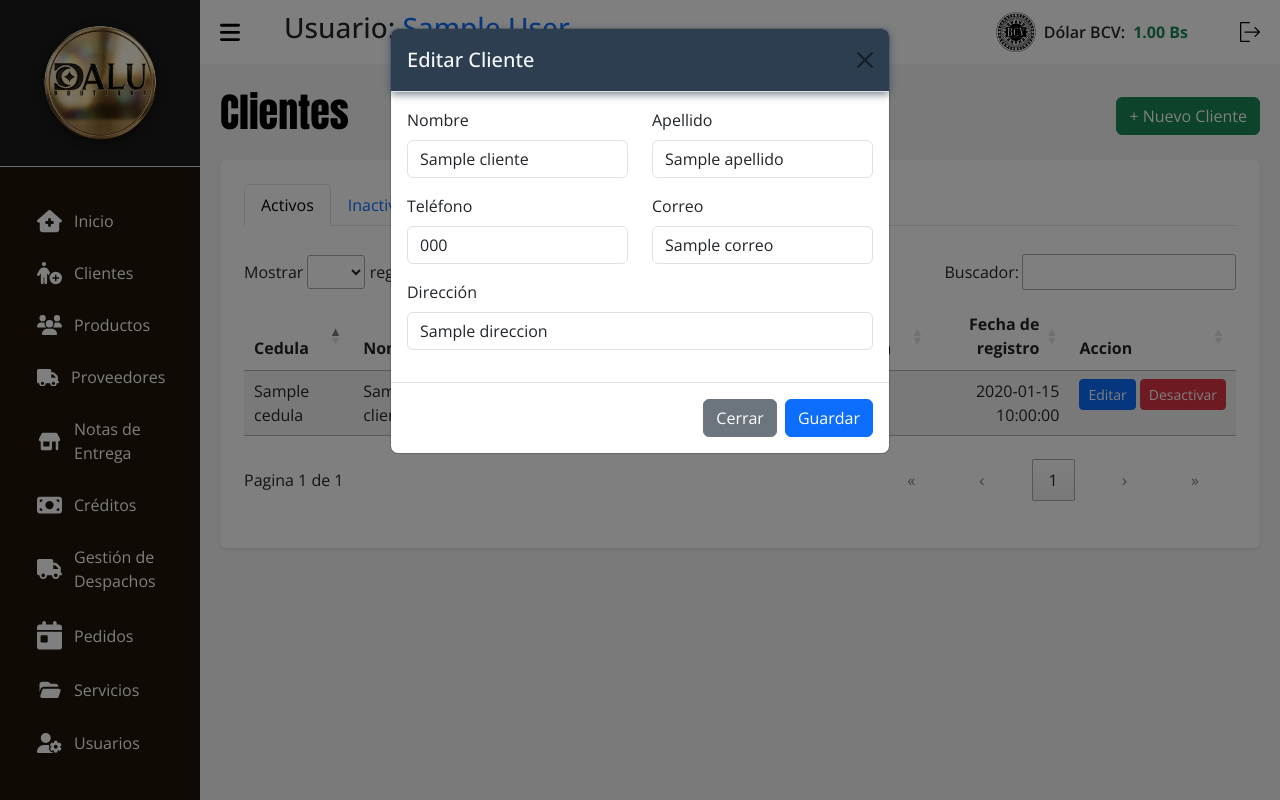
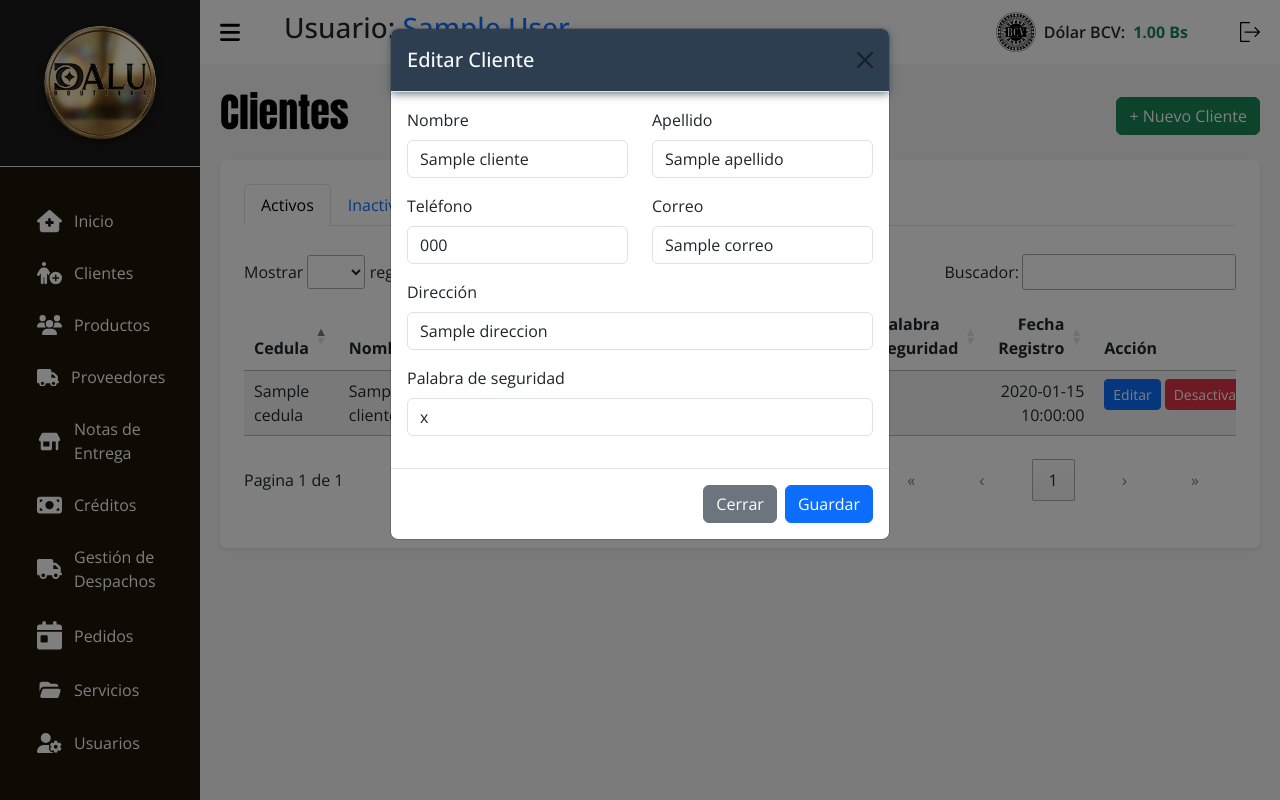
Before and after one commit to jaxelperdomo1811-dot/dalu, a PHP site: template src/Views/V_cliente.php in a window 1280 px wide, after a click on "Editar". Run offline with PHP 8.4, Linux system fonts and the light colour scheme; the visitor is signed in with stand-in values (Sample User, id 1); the template is opened without the code that fills it: most values are stand-ins (such as "Sample title", 1, 10 or a date in 2020); some libraries are stand-ins or nearby versions.

Commit message:
1,1.1,1.2,1.3 de las correciones listas

```diff
--- a/src/Views/V_Proveedores.php
+++ b/src/Views/V_Proveedores.php
@@ -73,7 +73,7 @@
                                             <th scope="col">Apellido</th>
                                             <th scope="col">Razon social</th>
                                             <th scope="col">RIF</th>
-                                            <th scope="col">Documento de identidad</th>
+                                            <th scope="col">Documento identidad</th>
                                             <th scope="col">Teléfono</th>
                                             <th scope="col">Teléfono 2</th>
                                             <th scope="col">Email</th>
@@ -198,9 +198,9 @@
                                             <th scope="col">Apellido</th>
                                             <th scope="col">Razon social</th>
                                             <th scope="col">RIF</th>
-                                            <th scope="col">Documento de identidad</th>
+                                            <th scope="col">Documento identidad</th>
                                             <th scope="col">Teléfono</th>
-                                            <th scope="col">Teléfono 2 </th>
+                                            <th scope="col">Teléfono 2</th>
                                             <th scope="col">Email</th>
                                             <th scope="col">Dirección</th>
                                             <th scope="col">Acción</th>
--- a/src/Views/V_cliente.php
+++ b/src/Views/V_cliente.php
@@ -56,10 +56,11 @@
                                     <th scope="col">Nombre</th>
                                     <th scope="col">Apellido</th>
                                     <th scope="col">Correo</th>
-                                    <th scope="col">Telefono</th>
+                                    <th scope="col">Teléfono</th>
                                     <th scope="col">Dirección</th>
-                                    <th scope="col">Fecha de registro</th>
-                                    <th scope="col">Accion</th>
+                                    <th scope="col">Palabra Seguridad</th>
+                                    <th scope="col">Fecha Registro</th>
+                                    <th scope="col">Acción</th>
                                 </tr>
                             </thead>
                             <tbody>
@@ -71,6 +72,7 @@
                                         <td><?php echo $c['correo']; ?></td>
                                         <td><?php echo $c['telefono']; ?></td>
                                         <td><?php echo $c['direccion']; ?></td>
+                                        <td><?php echo $c['palabra_secreta']; ?></td>
                                         <td><?php echo $c['fecha_registro']; ?></td>
                                         <td class="text-nowrap">
                                             <div class="d-flex gap-1">
@@ -125,6 +127,12 @@
                                                                 <input type="text" minlength="5" maxlength="25" name="direccion" class="form-control" id="direccion_<?= $c['id'] ?>" title="Entre 5 y 25 caracteres" placeholder="Dirección" value="<?php echo $c['direccion'] ?>" required />
                                                             </div>
                                                         </div>
+                                                        <div class="row mb-3">
+                                                            <div class="col-md-12">
+                                                                <label for="palabra_secreta_<?= $c['id'] ?>" class="form-label">Palabra de seguridad</label>
+                                                                <input type="text" minlength="5" maxlength="25" name="palabra_secreta" class="form-control" id="palabra_secreta_<?= $c['id'] ?>" title="Entre 5 y 25 caracteres" placeholder="Palabra de seguridad" value="<?php echo $c ['palabra_secreta'] ?>" />
+                                                            </div>
+                                                        </div>
                                                     </div>
                                                     <div class="modal-footer">
                                                         <button type="button" class="btn btn-secondary" data-bs-dismiss="modal">Cerrar</button>
@@ -169,10 +177,11 @@
                                     <th scope="col">Nombre</th>
                                     <th scope="col">Apellido</th>
                                     <th scope="col">Correo</th>
-                                    <th scope="col">Telefono</th>
+                                    <th scope="col">Teléfono</th>
                                     <th scope="col">Dirección</th>
-                                    <th scope="col">Fecha de registro</th>
-                                    <th scope="col">Accion</th>
+                                    <th scope="col">Palabra Seguridad</th>
+                                    <th scope="col">Fecha Registro</th>
+                                    <th scope="col">Acción</th>
                                 </tr>
                             </thead>
                             <tbody>
@@ -184,6 +193,7 @@
                                         <td><?php echo $cIN['correo']; ?></td>
                                         <td><?php echo $cIN['telefono']; ?></td>
                                         <td><?php echo $cIN['direccion']; ?></td>
+                                        <td><?php echo $cIN['palabra_secreta']; ?></td>
                                         <td><?php echo $cIN['fecha_registro']; ?></td>
                                         <td class="text-nowrap">
                                             <div class="d-flex gap-1">
@@ -236,6 +246,12 @@
                                                             <div class="col-md-12">
                                                                 <label for="direccion_in_<?= $cIN['id'] ?>" class="form-label">Dirección</label>
                                                                 <input type="text" minlength="5" maxlength="25" name="direccion" class="form-control" id="direccion_in_<?= $cIN['id'] ?>" title="Entre 5 y 25 caracteres" placeholder="Dirección" value="<?php echo $cIN['direccion'] ?>" required />
+                                                            </div>
+                                                        </div>
+                                                        <div class="row mb-3">
+                                                            <div class="col-md-12">
+                                                                <label for="palabra_secreta_in_<?= $cIN['id'] ?>" class="form-label">Palabra Secreta</label>
+                                                                <input type="text" minlength="5" maxlength="20" name="palabra_secreta" class="form-control" id="palabra_secreta_in_<?= $cIN['id'] ?>" title="Entre 5 y 20 caracteres" placeholder="Palabra Secreta" value="<?php echo $cIN['palabra_secreta'] ?>" required />
                                                             </div>
                                                         </div>
                                                     </div>
@@ -295,8 +311,8 @@
                         </select>
                     </div>
                     <div class="col-md-7">
-                        <label for="cedula" class="form-label">Cédula</label>
-                        <input type="text" class="form-control" pattern="[0-9]{6,8}" title="Solo números, entre 6 y 8 caracteres" name="cedula" id="cedula" placeholder="Número de Cédula" required />
+                        <label for="cedula" class="form-label">Documento</label>
+                        <input type="number" class="form-control" pattern="[0-9]{6,10}" minlength="6"    maxlength="10" title="Solo números, entre 6 y 10 caracteres" name="cedula" id="cedula" placeholder="Número de Documento" required />
                         <div id="mensaje-cedula" style="color: red; margin-top: 5px;"></div>
                     </div>
                 </div>
@@ -331,6 +347,12 @@
                         <input type="text" minlength="5" maxlength="25" name="direccion" class="form-control" id="direccion" title="Entre 5 y 25 caracteres" placeholder="Dirección" required />
                     </div>
                 </div>
+                <div class="row mb-3">
+                    <div class="col-md-12">
+                        <label for="palabra_secreta" class="form-label">Palabra Secreta</label>
+                        <input type="text" minlength="5" pattern="[A-Za-z\s]{5,}" title="Entre 5 y 20 caracteres" name="palabra_secreta" class="form-control" id="palabra_secreta" placeholder="Palabra Secreta" required />
+                    </div>
+                </div>
                 <div class="modal-footer">
                     <button type="button" class="btn btn-secondary" data-bs-dismiss="modal">Cerrar</button>
                     <button type="submit" class="btn btn-success">Guardar</button>
```
Also changed, not shown: src/Controllers/CCategorias.php (+16 -0 lines), src/Controllers/CClientes.php (+20 -2 lines), src/Controllers/CEntradas.php (+12 -4 lines), src/Controllers/CProductos.php (+16 -0 lines), src/Controllers/CProveedores.php (+16 -0 lines), src/Controllers/CRoles.php (+16 -0 lines), src/Controllers/CUsuarios.php (+16 -0 lines), src/Models/Clientes.php (+9 -4 lines), assets/img/products/sin_categoria/franela.jpg (added), assets/img/products/sin_categoria/jean.jpg (added).
